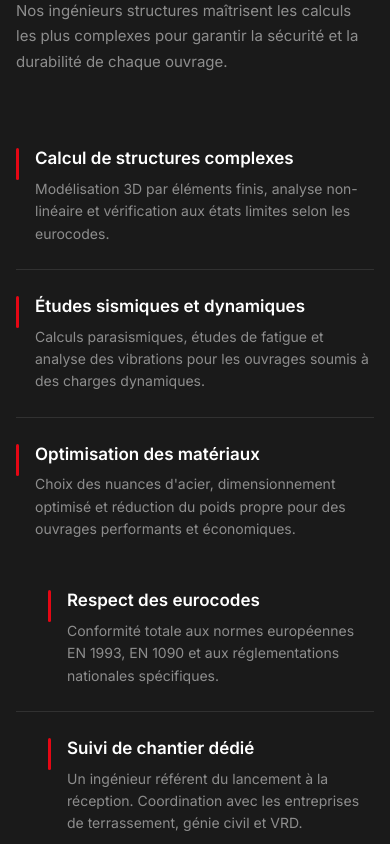
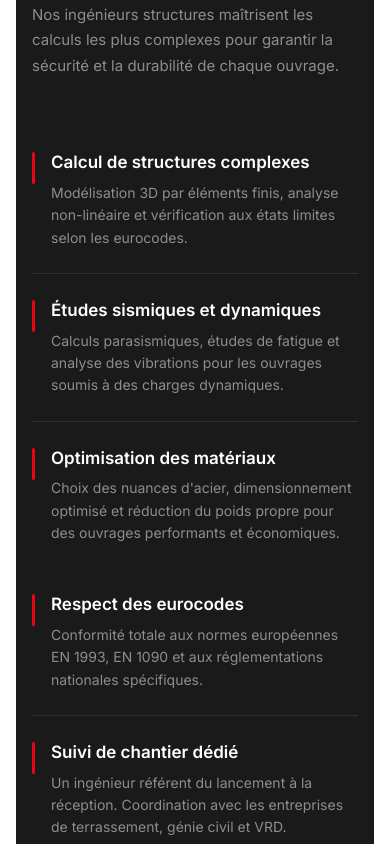
Before and after one commit to MetalR-dev/MetalR, a React (Vite) app: page /solutions/ouvrages-art in a window 390 px wide. Shown: the part 2760-3604 px from the top of the page. Built offline with nearby package versions, Linux system fonts and the light colour scheme; no server answers; the database is empty.

Commit message:
fix: ouvrages d'art dark section mobile-only - smaller padding, single column

```diff
--- a/src/pages/OuvragesArtPage.tsx
+++ b/src/pages/OuvragesArtPage.tsx
@@ -197,7 +197,7 @@ export default function OuvragesArtPage() {
         </section>
 
         {/* Expertise — Dark band with 2-column layout + horizontal separators */}
-        <section style={{ backgroundColor: "#1A1A1A", borderRadius: 24, maxWidth: 1280, margin: "0 auto 80px", padding: "56px 48px" }}>
+        <section className="oa-certs-section" style={{ backgroundColor: "#1A1A1A", borderRadius: 24, maxWidth: 1280, margin: "0 auto 80px", padding: "56px 48px" }}>
           <motion.div
             initial={{ opacity: 0, y: 20 }}
             whileInView={{ opacity: 1, y: 0 }}
--- a/src/styles/responsive-mobile-tablet-fixes.css
+++ b/src/styles/responsive-mobile-tablet-fixes.css
@@ -1021,6 +1021,30 @@
     padding-left: 0 !important;
   }
 
+  /* ---------- OUVRAGES D'ART — Expertise dark section ---------- */
+
+  .oa-certs-section {
+    margin-left: 16px !important;
+    margin-right: 16px !important;
+    padding: 32px 20px !important;
+  }
+
+  .oa-certs-section > div:last-child {
+    grid-template-columns: 1fr !important;
+    display: flex !important;
+    flex-direction: column !important;
+  }
+
+  /* Hide vertical separator */
+  .oa-certs-section > div:last-child > div:nth-child(2) {
+    display: none !important;
+  }
+
+  /* Fix padding for right column items */
+  .oa-certs-section > div:last-child > div:last-child > div {
+    padding-left: 0 !important;
+  }
+
 }
 
 /* ==========================================================================
```
